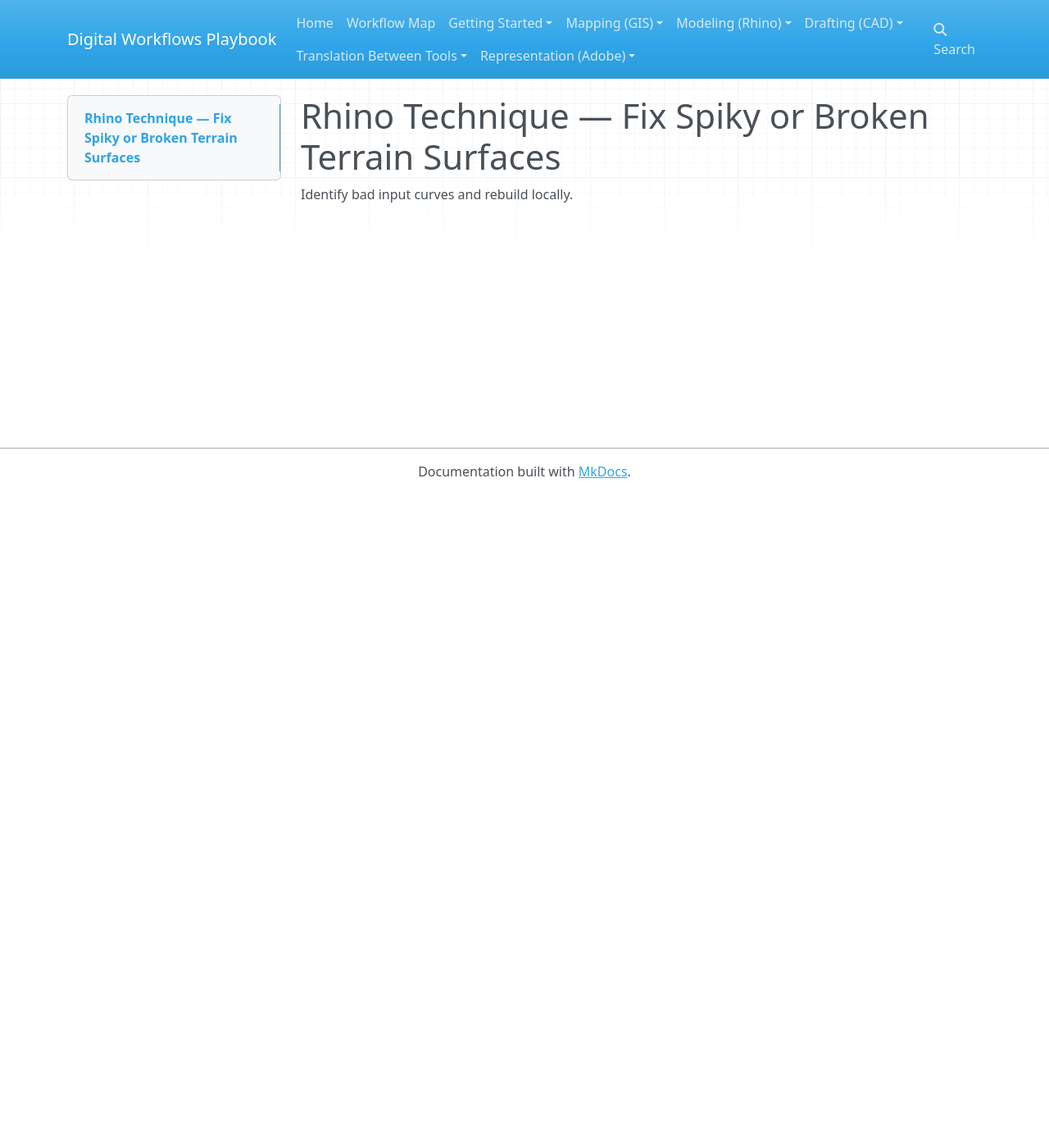
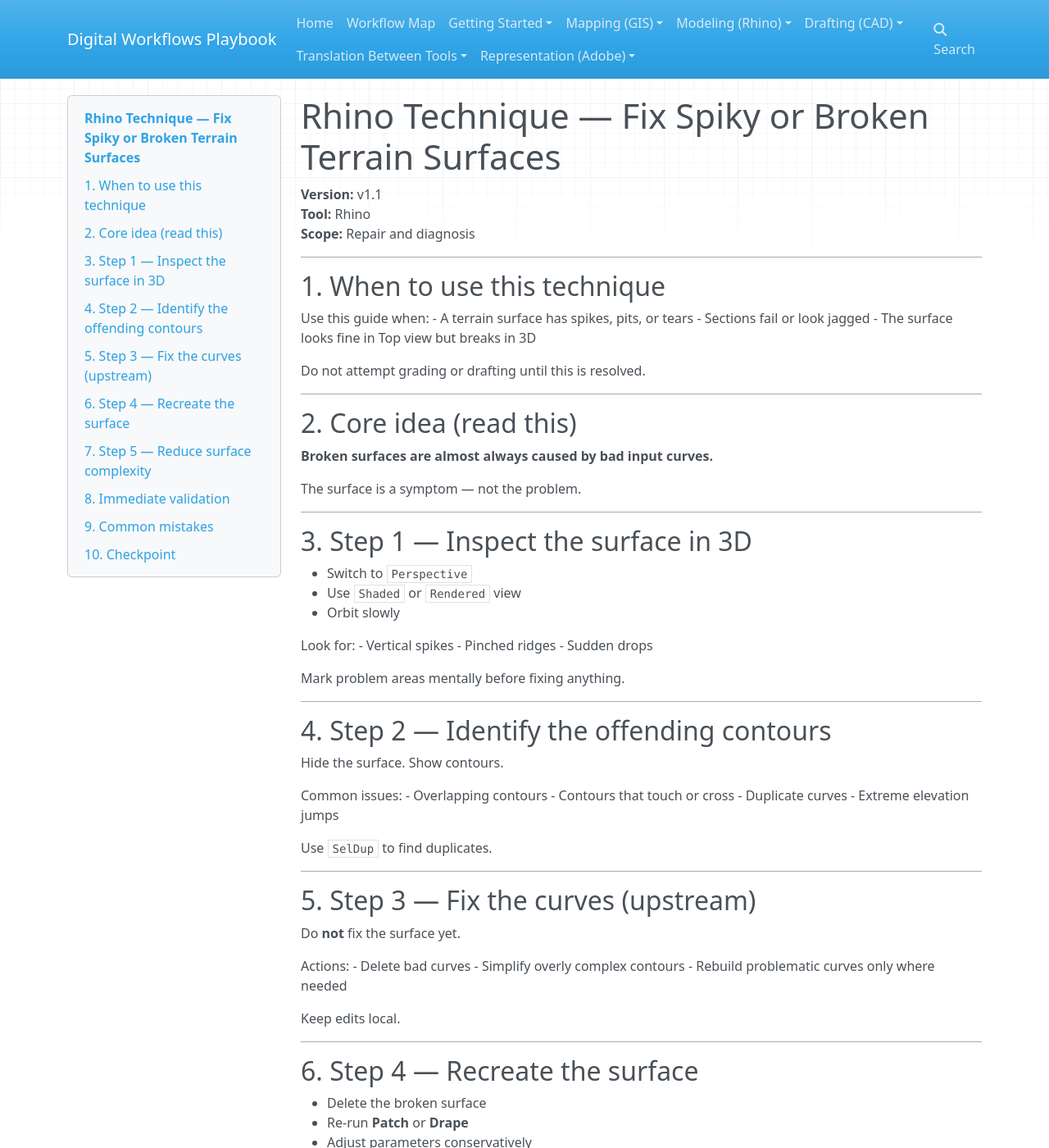
Before and after one commit to machineLandscape/digital-workflows-playbook, an MkDocs documentation site: the page built from docs/02_modeling_techniques/rhino_fix_spiky_surfaces.md, in a window 1280 px wide and 1400 px high. Shown: the whole window at 82% size. Built offline with MkDocs 1.6.1, drawn with Linux system fonts in a browser that asks for light colours; nearby versions of some CDN libraries; some of the changed text lies outside the part shown.

Commit message:
Add files via upload

```diff
--- a/docs/02_modeling_techniques/rhino_fix_spiky_surfaces.md
+++ b/docs/02_modeling_techniques/rhino_fix_spiky_surfaces.md
@@ -1,3 +1,118 @@
 # Rhino Technique — Fix Spiky or Broken Terrain Surfaces
+**Version:** v1.1
+**Tool:** Rhino
+**Scope:** Repair and diagnosis
 
-Identify bad input curves and rebuild locally.
+---
+
+## 1. When to use this technique
+
+Use this guide when:
+- A terrain surface has spikes, pits, or tears
+- Sections fail or look jagged
+- The surface looks fine in Top view but breaks in 3D
+
+Do not attempt grading or drafting until this is resolved.
+
+---
+
+## 2. Core idea (read this)
+
+**Broken surfaces are almost always caused by bad input curves.**
+
+The surface is a symptom — not the problem.
+
+---
+
+## 3. Step 1 — Inspect the surface in 3D
+
+- Switch to `Perspective`
+- Use `Shaded` or `Rendered` view
+- Orbit slowly
+
+Look for:
+- Vertical spikes
+- Pinched ridges
+- Sudden drops
+
+Mark problem areas mentally before fixing anything.
+
+---
+
+## 4. Step 2 — Identify the offending contours
+
+Hide the surface.
+Show contours.
+
+Common issues:
+- Overlapping contours
+- Contours that touch or cross
+- Duplicate curves
+- Extreme elevation jumps
+
+Use `SelDup` to find duplicates.
+
+---
+
+## 5. Step 3 — Fix the curves (upstream)
+
+Do **not** fix the surface yet.
+
+Actions:
+- Delete bad curves
+- Simplify overly complex contours
+- Rebuild problematic curves only where needed
+
+Keep edits local.
+
+---
+
+## 6. Step 4 — Recreate the surface
+
+- Delete the broken surface
+- Re-run **Patch** or **Drape**
+- Adjust parameters conservatively
+
+Never try to “heal” a fundamentally bad surface.
+
+---
+
+## 7. Step 5 — Reduce surface complexity
+
+If the surface is heavy:
+- Use `Rebuild`
+- Reduce control points
+- Preserve overall form
+
+Overly dense surfaces fail later.
+
+---
+
+## 8. Immediate validation
+
+- Cut a test section
+- Rotate in perspective
+- Check for continuity
+
+If sections fail, the surface is still broken.
+
+---
+
+## 9. Common mistakes
+
+❌ Editing surfaces endlessly
+❌ Ignoring contour problems
+❌ Fixing symptoms downstream
+
+Always return to curves.
+
+---
+
+## 10. Checkpoint
+
+You should have:
+- A smooth surface
+- No spikes
+- Clean section cuts
+
+If not, repeat upstream fixes.
```
Also changed, not shown: docs/02_modeling_techniques/rhino_patch_vs_drape.md (+74 -2 lines), docs/02_modeling_techniques/rhino_prepare_for_sectioning.md (+84 -1 lines).
